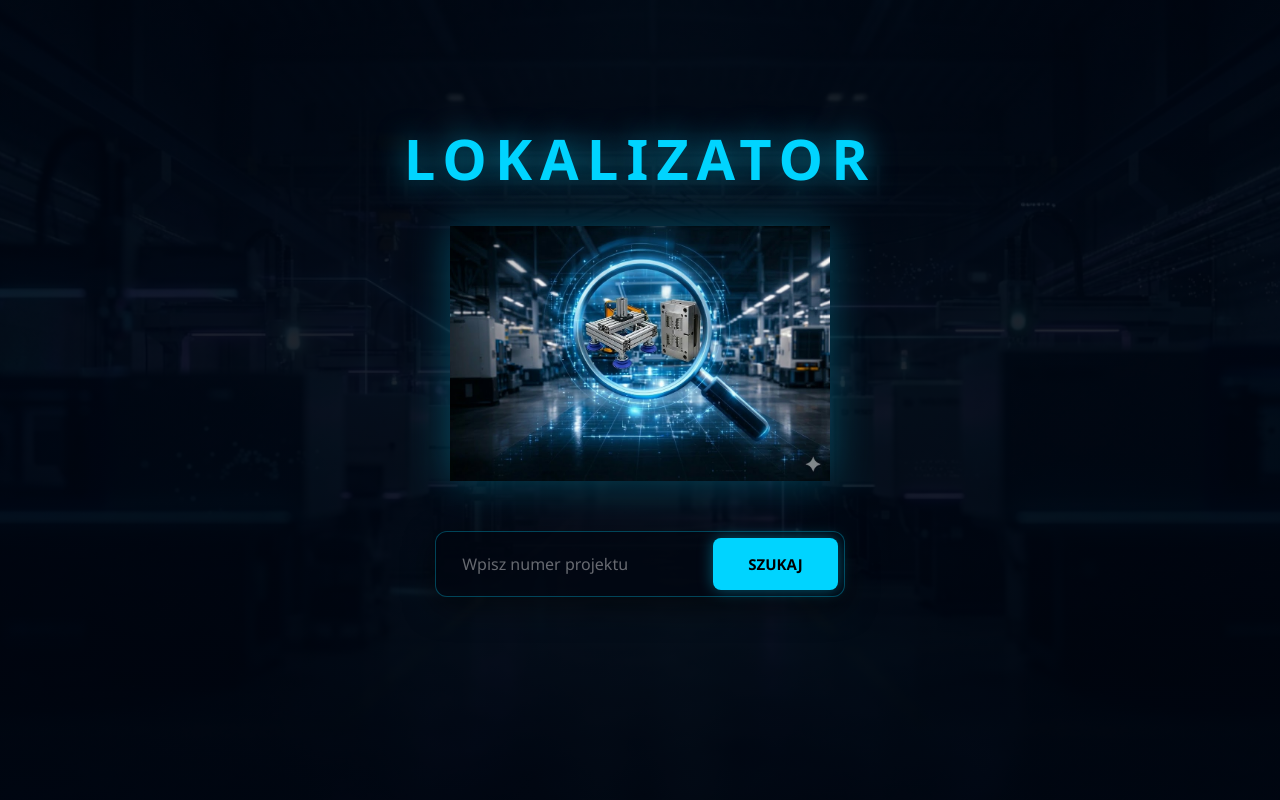
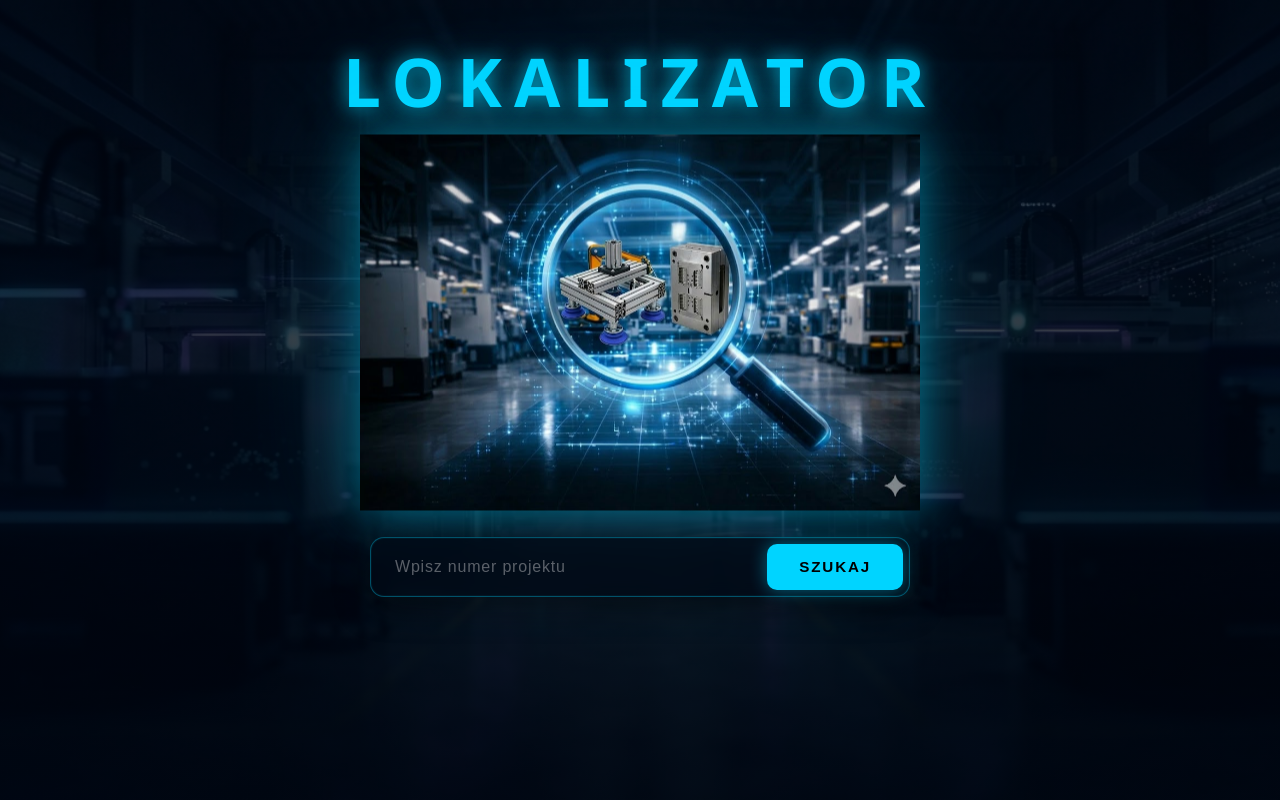
Before and after one commit to zmech23/lokalizator-lap-robotow-grammer, a Flask app: page / in a window 1280 px wide. Run offline with Flask 3, Linux system fonts and the light colour scheme; parts of the project's set-up code (start-up, migrations or seed data) failed here and were passed over.

Commit message:
Update index.html

```diff
--- a/templates/index.html
+++ b/templates/index.html
@@ -9,7 +9,7 @@
 <link rel="manifest" href="{{ url_for('static', filename='manifest.json') }}">
 <style>
 /* ── RESET ── */
-* { box-sizing: border-box; margin: 0; padding: 0; font-family: "Segoe UI", system-ui, sans-serif; }
+* { box-sizing: border-box; margin: 0; padding: 0; }
 
 /* ── SPLASH ── */
 #splash {
@@ -17,15 +17,15 @@
   background: #00050f;
   display: flex; flex-direction: column;
   align-items: center; justify-content: center;
-  z-index: 9999;
-  transition: opacity 0.6s ease;
+  z-index: 9999; transition: opacity 0.6s ease;
 }
 #splash.hidden { opacity: 0; pointer-events: none; }
 .splash-title {
+  font-family: 'Segoe UI', sans-serif;
   font-size: 2.5rem; font-weight: 900;
   letter-spacing: 0.4em; color: #00d4ff;
   text-shadow: 0 0 30px rgba(0,212,255,0.7);
-  margin-bottom: 2.5rem;
+  margin-bottom: 0.3rem;
   animation: splashpulse 1.4s ease-in-out infinite;
 }
 @keyframes splashpulse { 0%,100%{opacity:1} 50%{opacity:0.35} }
@@ -44,122 +44,189 @@
 .splash-status {
   font-size: 0.72rem; color: #3a5570;
   letter-spacing: 0.18em; text-transform: uppercase;
+  font-family: 'Segoe UI', sans-serif;
 }
 
-/* ── MAIN CONTENT ── */
+/* ── MAIN ── */
 #main-content { opacity: 0; transition: opacity 0.5s ease; }
 #main-content.visible { opacity: 1; }
 
-/* ── BODY ── */
+/* ── BODY — tło na cały ekran ── */
 body {
   margin: 0; padding: 0;
-  display: flex; flex-direction: column; align-items: center;
-  min-height: 100vh; color: #fff;
+  min-height: 100vh;
+  font-family: 'Segoe UI', Tahoma, Geneva, Verdana, sans-serif;
+  color: #fff;
   background:
-    linear-gradient(rgba(0,5,15,0.85), rgba(0,5,15,0.9)),
+    linear-gradient(rgba(0,5,15,0.72), rgba(0,5,15,0.85)),
     url("{{ url_for('static', filename='hala-tlo.jpg') }}") no-repeat center center fixed;
   background-size: cover;
+  display: flex;
+  flex-direction: column;
+  align-items: center;
 }
 
 /* ── LAYOUT ── */
-.container { width: 100%; display: flex; justify-content: center; padding: 20px; }
-.center-stack { display: flex; flex-direction: column; align-items: center; width: 100%; max-width: 800px; }
+.page {
+  width: 100%;
+  max-width: 640px;
+  display: flex;
+  flex-direction: column;
+  align-items: center;
+  padding: 48px 20px 60px;
+  min-height: 100vh;
+}
 
 /* ── TYTUŁ ── */
-.title {
-  font-size: 3.5rem; font-weight: 900;
-  text-transform: uppercase; letter-spacing: 8px;
+.title-block {
+  text-align: center;
+  margin-bottom: 10px;
+}
+.title-main {
+  font-size: clamp(2.6rem, 8vw, 4.2rem);
+  font-weight: 900;
+  text-transform: uppercase;
+  letter-spacing: 0.18em;
   color: #00d4ff;
-  text-shadow: 0 0 30px rgba(0,212,255,0.6);
-  margin-top: 100px; margin-bottom: 30px; text-align: center;
+  text-shadow:
+    0 0 20px rgba(0,212,255,0.8),
+    0 0 60px rgba(0,212,255,0.3);
+  line-height: 1;
+  display: block;
 }
 
 /* ── LOGO ── */
-.tech-hero {
-  display: block; margin: 0 auto 50px auto;
-  width: 100%; max-width: 380px;
-  filter: drop-shadow(0 0 20px rgba(0,212,255,0.3));
-  transition: transform 0.3s ease;
+.logo-wrap {
+  width: 100%;
+  max-width: 560px;
+  margin: 16px 0 20px;
+  position: relative;
 }
-.tech-hero:hover { transform: scale(1.05); }
+.logo-wrap img {
+  width: 100%;
+  display: block;
+  filter:
+    drop-shadow(0 0 24px rgba(0,212,255,0.45))
+    drop-shadow(0 0 60px rgba(0,212,255,0.15));
+  transition: transform 0.4s ease, filter 0.4s ease;
+  animation: floatlogo 4s ease-in-out infinite;
+}
+@keyframes floatlogo {
+  0%,100% { transform: translateY(0px); }
+  50%      { transform: translateY(-8px); }
+}
+.logo-wrap img:hover {
+  filter: drop-shadow(0 0 36px rgba(0,212,255,0.7));
+  animation-play-state: paused;
+}
 
 /* ── FORMULARZ ── */
+.search-wrap {
+  width: 100%;
+  max-width: 540px;
+}
 .search-form {
-  margin-top: 10px; display: flex; gap: 0px;
-  justify-content: center; position: relative; z-index: 3;
-  width: 100%; max-width: 600px;
-  background: rgba(0,5,15,0.7);
-  padding: 6px; border-radius: 12px;
-  border: 1px solid rgba(0,212,255,0.3);
-  box-shadow: 0 10px 30px rgba(0,0,0,0.5);
+  display: flex;
+  background: rgba(0,8,20,0.75);
+  border: 1px solid rgba(0,212,255,0.35);
+  border-radius: 14px;
+  padding: 6px;
+  box-shadow:
+    0 8px 32px rgba(0,0,0,0.5),
+    0 0 0 1px rgba(0,212,255,0.05) inset;
+  backdrop-filter: blur(8px);
 }
 .search-form input {
-  flex: 1; padding: 15px 20px;
-  border: none; background: transparent;
-  color: white; font-size: 16px; outline: none;
+  flex: 1;
+  padding: 14px 18px;
+  background: transparent;
+  border: none; outline: none;
+  color: #fff; font-size: 1rem;
+  letter-spacing: 0.05em;
 }
-.search-form input::placeholder { color: rgba(255,255,255,0.4); }
+.search-form input::placeholder { color: rgba(255,255,255,0.35); }
 .search-form button {
-  padding: 0 35px; border-radius: 8px; border: none;
-  background: #00d4ff; color: #000;
-  font-weight: 800; text-transform: uppercase;
-  cursor: pointer; font-size: 15px;
-  box-shadow: 0 0 15px rgba(0,212,255,0.4);
-  transition: background 0.2s, box-shadow 0.2s;
-  min-width: 110px;
+  padding: 0 32px;
+  border-radius: 10px; border: none;
+  background: #00d4ff;
+  color: #000;
+  font-weight: 800; font-size: 0.95rem;
+  text-transform: uppercase; letter-spacing: 0.12em;
+  cursor: pointer; min-width: 110px;
+  box-shadow: 0 0 18px rgba(0,212,255,0.45);
+  transition: background 0.2s, box-shadow 0.2s, transform 0.1s;
 }
-.search-form button:hover { background: #5fe4ff; box-shadow: 0 0 25px rgba(0,212,255,0.7); }
-.search-form button:disabled { opacity: 0.6; cursor: not-allowed; }
+.search-form button:hover {
+  background: #5fe4ff;
+  box-shadow: 0 0 30px rgba(0,212,255,0.7);
+}
+.search-form button:active { transform: scale(0.97); }
+.search-form button:disabled { opacity: 0.55; cursor: not-allowed; }
 
 /* ── WYNIKI ── */
-.results-box { margin-top: 40px; width: 100%; max-width: 600px; z-index: 2; }
+.results-box {
+  margin-top: 32px;
+  width: 100%; max-width: 540px;
+}
 .results-title {
-  font-size: 14px; color: rgba(255,255,255,0.6);
-  margin-bottom: 15px; padding-left: 5px;
+  font-size: 0.8rem; color: rgba(255,255,255,0.45);
+  letter-spacing: 0.12em; text-transform: uppercase;
+  margin-bottom: 14px; padding-left: 4px;
 }
 .result-card {
-  background: rgba(0,10,20,0.85);
-  border: 1px solid rgba(0,212,255,0.4);
-  border-left: 5px solid #00aaff;
-  border-radius: 12px; padding: 20px;
-  margin-bottom: 20px;
-  box-shadow: 0 0 25px rgba(0,0,0,0.5);
-  backdrop-filter: blur(5px);
+  background: rgba(0,10,22,0.88);
+  border: 1px solid rgba(0,212,255,0.3);
+  border-left: 4px solid #00aaff;
+  border-radius: 12px;
+  padding: 18px 20px;
+  margin-bottom: 16px;
+  backdrop-filter: blur(6px);
+  box-shadow: 0 4px 24px rgba(0,0,0,0.4);
+  animation: cardin 0.3s ease both;
 }
-.result-card > div { margin-bottom: 8px; display: flex; align-items: baseline; gap: 8px; }
+@keyframes cardin { from{opacity:0;transform:translateY(10px)} to{opacity:1;transform:translateY(0)} }
+.result-card > div {
+  display: flex; align-items: baseline;
+  gap: 10px; margin-bottom: 9px;
+}
 .result-card > div:last-child { margin-bottom: 0; }
 .result-label {
   color: #ffcc00; font-weight: 800;
-  text-transform: uppercase; font-size: 13px;
-  letter-spacing: 1px;
-  text-shadow: 0 0 10px rgba(255,204,0,0.3);
-  white-space: nowrap;
+  font-size: 0.72rem; letter-spacing: 0.1em;
+  text-transform: uppercase; white-space: nowrap;
+  text-shadow: 0 0 8px rgba(255,204,0,0.3);
+  min-width: 140px;
 }
-.result-value { color: #fff; font-weight: 500; font-size: 16px; }
-
-/* Wyróżnienie lokalizacji form */
-.result-card .highlight-row .result-label { color: #00d4ff; }
-.result-card .highlight-row .result-value {
+.result-value {
+  color: #e8f4ff; font-weight: 500; font-size: 0.97rem;
+}
+.highlight-row .result-label { color: #00d4ff; }
+.highlight-row .result-value {
   color: #00ffcc; font-weight: 700;
-  text-shadow: 0 0 8px rgba(0,255,200,0.4);
+  text-shadow: 0 0 10px rgba(0,255,200,0.35);
+}
+.no-results {
+  color: rgba(255,255,255,0.4);
+  font-size: 0.9rem; padding: 8px 4px;
+  text-align: center;
 }
 
-.no-results { color: rgba(255,255,255,0.5); font-size: 15px; padding: 10px 5px; }
-
 /* ── MOBILE ── */
-@media (max-width: 768px) {
-  .tech-hero { width: 280px; }
-  .title { font-size: 2rem; margin-top: 50px; }
-  .search-form {
-    flex-direction: column;
-    background: transparent; border: none; box-shadow: none;
+@media (max-width: 480px) {
+  .page { padding: 36px 16px 48px; }
+  .logo-wrap { max-width: 420px; }
+  .search-form { flex-direction: column; gap: 0; }
+  .search-form input {
+    background: rgba(0,0,0,0.5);
+    border: 1px solid rgba(0,212,255,0.4);
+    border-radius: 10px; margin-bottom: 8px;
+    padding: 15px 18px;
   }
-  .search-form input {
-    background: rgba(0,0,0,0.6);
-    border: 1px solid rgba(0,212,255,0.5);
-    border-radius: 10px; margin-bottom: 10px;
+  .search-form button {
+    border-radius: 10px; padding: 15px;
+    width: 100%;
   }
-  .search-form button { border-radius: 10px; padding: 15px; }
+  .result-label { min-width: 120px; font-size: 0.68rem; }
 }
 </style>
 </head>
@@ -174,14 +241,20 @@ body {
 
 <!-- APLIKACJA -->
 <div id="main-content">
-<div class="container">
-<div class="center-stack">
+<div class="page">
 
-  <h1 class="title">LOKALIZATOR</h1>
+  <!-- TYTUŁ -->
+  <div class="title-block">
+    <span class="title-main">LOKALIZATOR</span>
+  </div>
 
-  <div class="tech-card">
-    <img src="{{ url_for('static', filename='technik.png') }}" alt="Technik" class="tech-hero">
+  <!-- LOGO -->
+  <div class="logo-wrap">
+    <img src="{{ url_for('static', filename='technik.png') }}" alt="Lokalizator">
+  </div>
 
+  <!-- WYSZUKIWARKA -->
+  <div class="search-wrap">
     <form method="POST" class="search-form" id="search-form">
       <input
         type="text" name="q" id="search-input"
@@ -196,6 +269,7 @@ body {
       </button>
     </form>
 
+    <!-- WYNIKI -->
     {% if wyniki %}
     <div class="results-box">
       <div class="results-title">
@@ -206,14 +280,14 @@ body {
       </div>
       {% for r in wyniki %}
       <div class="result-card">
-        <div><span class="result-label">Projekt:</span><span class="result-value">{{ r.PROJEKT }}</span></div>
-        <div><span class="result-label">Miejsce:</span><span class="result-value">{{ r.MIEJSCE if r.MIEJSCE else '—' }}</span></div>
-        <div><span class="result-label">Sekcja:</span><span class="result-value">{{ r.SEKCJA if r.SEKCJA else '—' }}</span></div>
+        <div><span class="result-label">Projekt</span><span class="result-value">{{ r.PROJEKT }}</span></div>
+        <div><span class="result-label">Miejsce łapy</span><span class="result-value">{{ r.MIEJSCE if r.MIEJSCE else '—' }}</span></div>
+        <div><span class="result-label">Sekcja</span><span class="result-value">{{ r.SEKCJA if r.SEKCJA else '—' }}</span></div>
         {% if r['MAGAZYN / MASZYNA'] %}
-        <div class="highlight-row"><span class="result-label">Magazyn / Maszyna:</span><span class="result-value">{{ r['MAGAZYN / MASZYNA'] }}</span></div>
+        <div class="highlight-row"><span class="result-label">Magazyn / Maszyna</span><span class="result-value">{{ r['MAGAZYN / MASZYNA'] }}</span></div>
         {% endif %}
         {% if r.LOKALIZACJA %}
-        <div class="highlight-row"><span class="result-label">Lokalizacja formy:</span><span class="result-value">{{ r.LOKALIZACJA }}</span></div>
+        <div class="highlight-row"><span class="result-label">Lokalizacja formy</span><span class="result-value">{{ r.LOKALIZACJA }}</span></div>
         {% endif %}
       </div>
       {% endfor %}
@@ -226,7 +300,6 @@ body {
     {% endif %}
 
   </div>
-</div>
 </div>
 </div>
 
@@ -248,26 +321,21 @@ body {
   let mi = 0;
   const iv = setInterval(() => { msg.textContent = msgs[++mi % msgs.length]; }, 950);
 
-  // Pokaż aplikację po 2.5s od DOMContentLoaded — nie czekaj na obrazki
   document.addEventListener('DOMContentLoaded', () => {
     clearInterval(iv);
     msg.textContent = 'Gotowe!';
     setTimeout(showApp, 400);
   });
 
-  // Awaryjne pokazanie po 3s — na pewno działa
   setTimeout(showApp, 3000);
 
-  // Spinner podczas szukania
   form && form.addEventListener('submit', () => {
     document.getElementById('btn-text').style.display = 'none';
     document.getElementById('btn-spinner').style.display = 'inline';
     btn.disabled = true;
   });
 
-  // Keep-alive co 10 minut
   setInterval(() => fetch('/ping').catch(()=>{}), 600000);
-
 </script>
 </body>
 </html>
```
